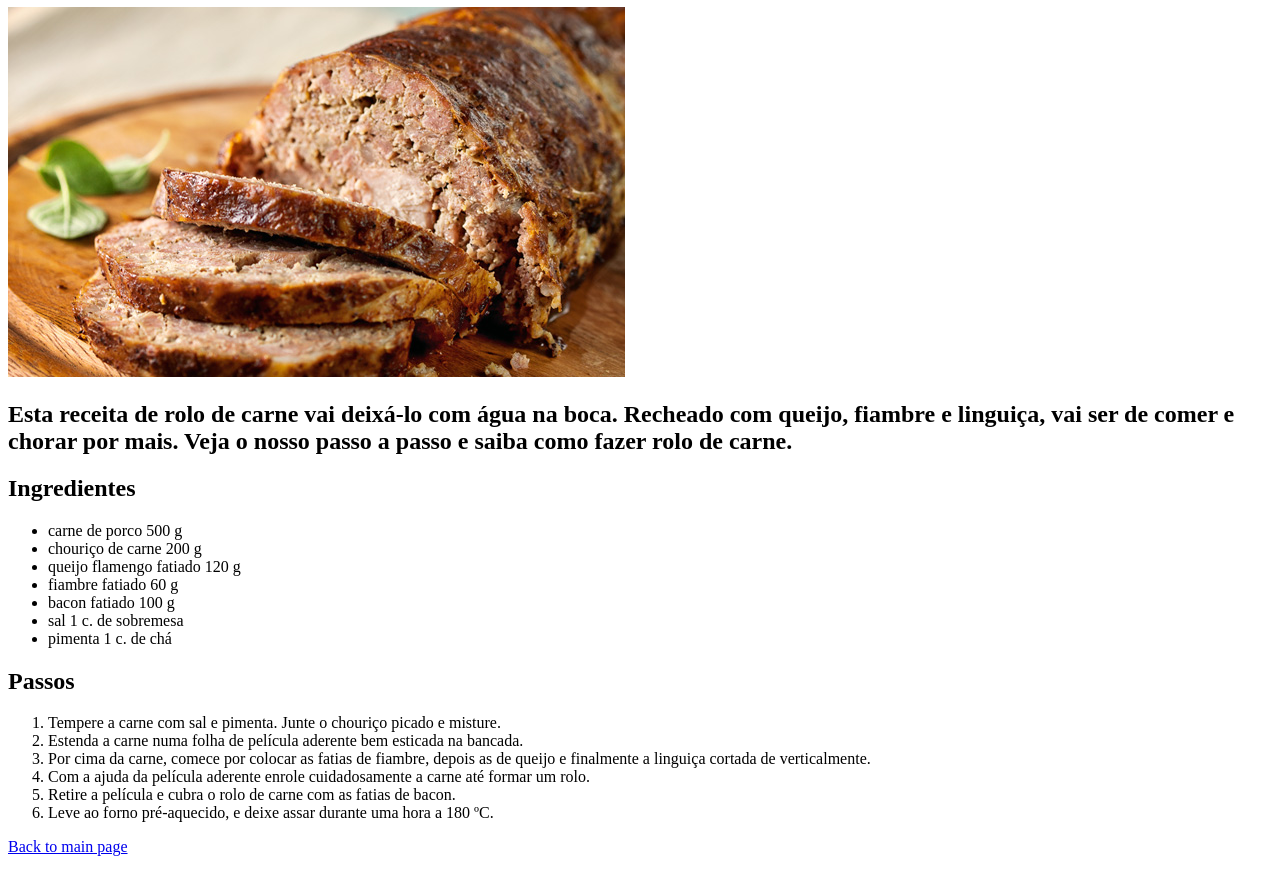
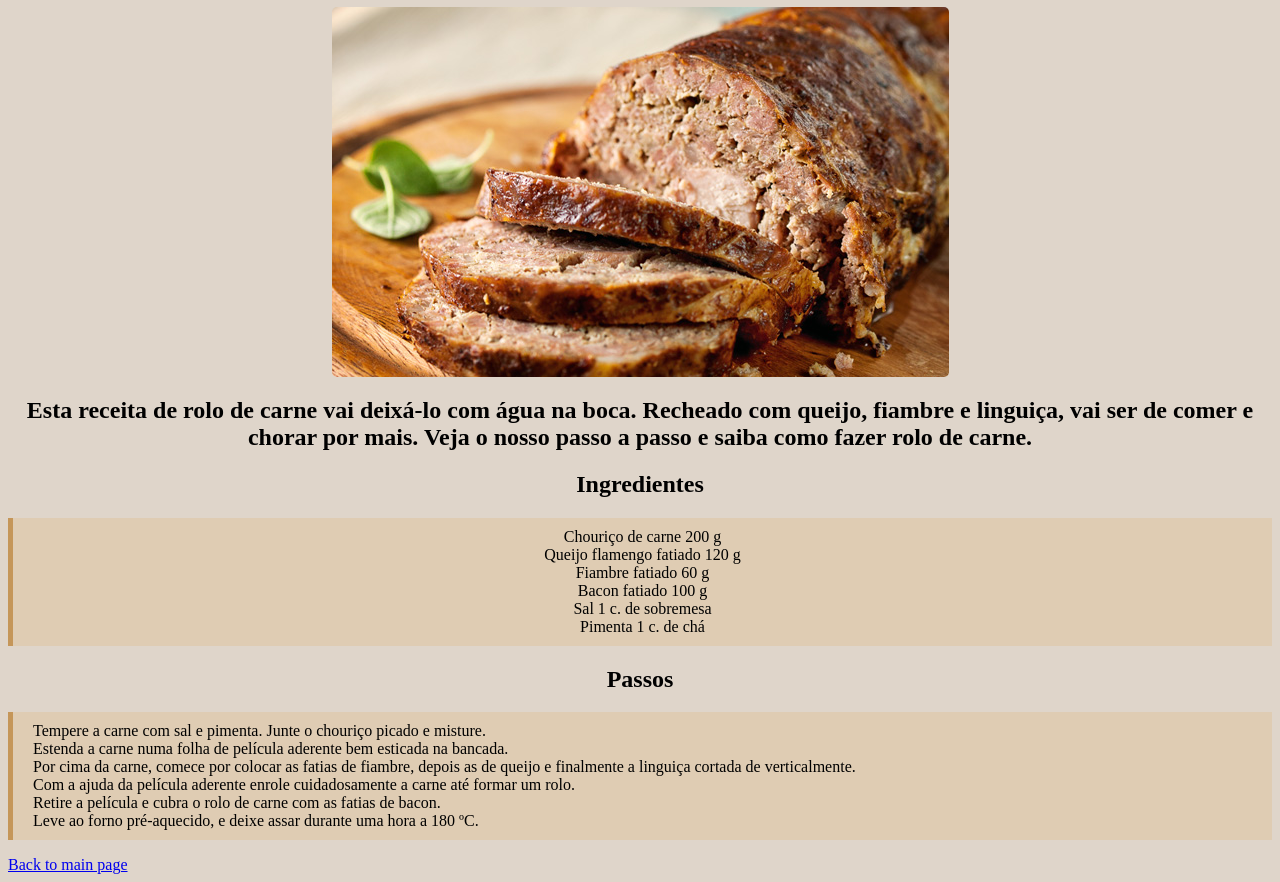
Before and after one commit to renasmart/odin-recipes, a plain HTML site: page recipes/rolodecarne.html in a window 1280 px wide. Shown: the part 73-955 px from the top of the page. Drawn offline with Linux system fonts and the light colour scheme.

Commit message:
Updated CSS
Updated CSS for all pages. Just a bit of flavour.

```diff
--- a/recipes/rolodecarne.html
+++ b/recipes/rolodecarne.html
@@ -3,6 +3,7 @@
   <head>
     <meta charset="utf-8" />
     <title>Rolo de Carne</title>
+    <link rel="stylesheet" href="/styles.css" />
   </head>
   <body>
     <h1>Rolo de Carne</h1>
@@ -15,13 +16,12 @@
 
     <h2>Ingredientes</h2>
     <ul>
-      <li>carne de porco 500 g</li>
-      <li>chouriço de carne 200 g</li>
-      <li>queijo flamengo fatiado 120 g</li>
-      <li>fiambre fatiado 60 g</li>
-      <li>bacon fatiado 100 g</li>
-      <li>sal 1 c. de sobremesa</li>
-      <li>pimenta 1 c. de chá</li>
+      <li>Chouriço de carne 200 g</li>
+      <li>Queijo flamengo fatiado 120 g</li>
+      <li>Fiambre fatiado 60 g</li>
+      <li>Bacon fatiado 100 g</li>
+      <li>Sal 1 c. de sobremesa</li>
+      <li>Pimenta 1 c. de chá</li>
     </ul>
 
     <h2>Passos</h2>
--- /dev/null
+++ b/styles.css
@@ -0,0 +1,31 @@
+body {
+    background-color: rgba(218, 207, 194, 0.863);
+
+}
+
+h1, h2, ul {
+    text-align: center;
+
+}
+
+img {
+display: block;
+margin: auto;
+border-radius: 5px;
+}
+
+ul {
+    list-style-type: none;
+        margin: 0;
+    border-left: 5px solid rgb(197, 150, 89);
+        background-color: #dfccb3;
+        list-style-type: none;
+        padding: 10px 20px;
+}
+
+ol {
+    border-left: 5px solid rgb(197, 150, 89);
+        background-color: #dfccb3;
+        list-style-type: none;
+        padding: 10px 20px;
+}
```
Also changed, not shown: index.html (+1 -0 lines), recipes/recipe2.html (+1 -0 lines), recipes/recipe3.html (+1 -0 lines).
